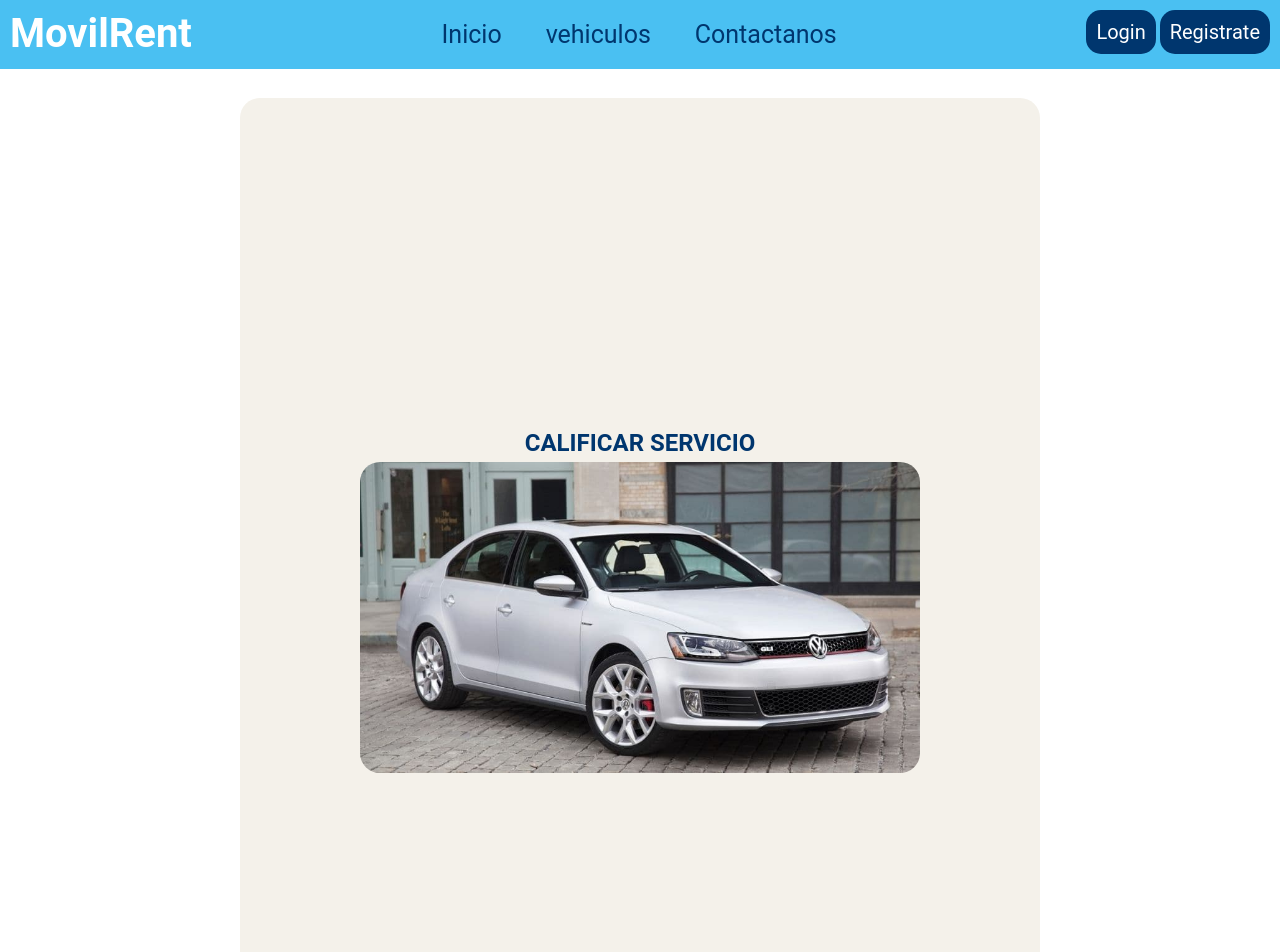
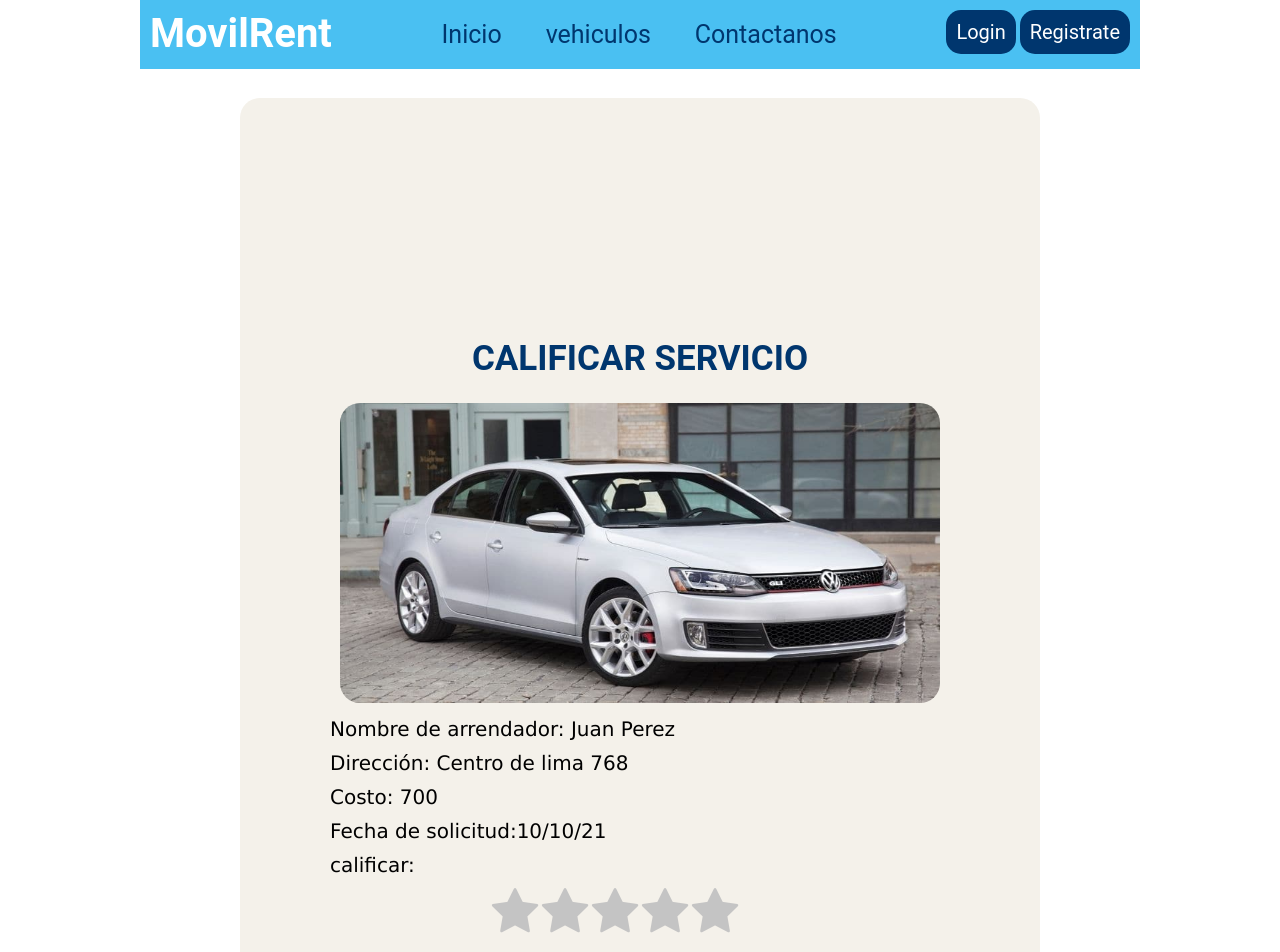
Before and after one commit to ArmandoLluen/MovilRent, a website: page public_html/CalificarServicio.html in a window 1280 px wide. Shown: the top 952 px of the page. Drawn offline with nearby package versions, Linux system fonts and the light colour scheme; a script that the page names is missing.

Commit message:
estrellas añadidas

```diff
--- a/public_html/CalificarEstilo.css
+++ b/public_html/CalificarEstilo.css
@@ -19,8 +19,9 @@ body{
    align-items: center;
    place-items:center;
    text-align: center;
+   max-width: 1000px;
+   margin:auto;
 }
-
 
 .contenedor{
     display: block;
@@ -33,58 +34,64 @@ body{
     margin:10px auto 1px auto;
     text-align: center;
 
+
 }
 .contenedor h2{
+    font-size: 35px;
     color: #00366E;
     margin: 10px auto 5px  auto;
 }
 .contenedor img{
-  border-radius: 20px;
-  width:  70%;
-  height: 70%;
+    border-radius: 20px;
+    width:  600px;
+    height: 300px;
+    margin-bottom: 10px;
+}
+.contenedor p{
+    font-family: verdana;
+    font-size: 20px;
+    margin-left: 90px;
+    margin-bottom: 10px;
+    text-align: left;
 }
 
-.estiloServico{
-     padding: 0;
-     margin:0;
+.calificacion_estrellas {
+    margin-left: 250px;
+    position: absolute;
+    display: flex;
+    transform:rotateY(180deg);
+    float: right;
 }
-
-
-.puntaje{
+.calificacion_estrellas input{
+    display: none;
 }
-
-.puntaje label{
-   display:inline-block;
-    cursor:pointer;
+.calificacion_estrellas label{
+    display: block;
+    cursor: pointer;
     width: 50px;
 }
-
-.contenedor .calificaciónTexto .puntaje input{
-   display:none;
-}
-
-.puntaje label{
+.calificacion_estrellas label:before{
     content: '\f005';
     font-family: fontAwesome;
-    font-size:50px;
-    padding: 10px;
-    float:center;
-    color: gray;
-    transition: all 0.5s ease;
-
+    position: relative;
+    display: block;
+    font-size: 50px;
+    color: #C4C4C4;
 }
-input:not(:checked) label:hover,
-input:not(:checked) label:hover label{
-    color:black;
+.calificacion_estrellas label:after{
+    content: '\f005';
+    font-family: fontAwesome;
+    position: absolute;
+    display: block;
+    font-size: 50px;
+    color: #146B90;
+    opacity: 0;
+    top: 0;
+    transition: .5s;
+    text-shadow: 0 2px 5px rgba(0,0,0,.5);
 }
-input::checked label{
-    color:blue;
+.calificacion_estrellas label:hover:after,
+.calificacion_estrellas label:hover ~ label:after,
+.calificacion_estrellas input:checked ~ label:after{
+    opacity:1;
 }
-input #5starServicio:checked label{
-    color:yellow;
-    text-shadow: 0 0 20px #952;
-}
-
-input:checked -foorm{
-    dislpay:block;
-}
--- a/public_html/CalificarServicio.html
+++ b/public_html/CalificarServicio.html
@@ -7,8 +7,8 @@ and open the template in the editor.
 <html>
     <head>
         <link rel="stylesheet" href="CalificarEstilo.css" type="text/css"/>
+        <link rel="stylesheet" href="https://cdnjs.cloudflare.com/ajax/libs/font-awesome/4.7.0/css/font-awesome.min.css">
         <title>MovilRent </title>
-        <link rel="stylesheet" href="https://stackpath.bootstrapcdn.com/font-awesome/4.7.0/css/font-awesome.min.css">
         <meta charset="UTF-8">
     </head>
     <body>
@@ -23,51 +23,22 @@ and open the template in the editor.
 
         <section>
             <div class="contenedor">
-
-                <div class="estiloServico">
-
-                   <h2>CALIFICAR SERVICIO</h2>
-                   <img src="fotos/auto001.jpg" alt="contenedor">
-
-                    <div class="calificaciónTexto">
-
-
-                            <script type="text/javascript">(function(d, t, e, m){
-
-                                        // Async Rating-Widget initialization.
-                                        window.RW_Async_Init = function(){
-
-                                            RW.init({
-                                                huid: "480797",
-                                                uid: "42e97c6e96ec24ae8e38ca405693be45",
-                                                source: "website",
-                                                options: {
-                                                    "advanced": {
-                                                        "layout": {},
-                                                        "font": {}
-                                                    },
-                                                    "size": "",
-                                                    "style": "crystal_blue",
-                                                    "isDummy": false
-                                                }
-                                            });
-                                            RW.render();
-                                        };
-                                            // Append Rating-Widget JavaScript library.
-                                        var rw, s = d.getElementsByTagName(e)[0], id = "rw-js",
-                                            l = d.location, ck = "Y" + t.getFullYear() +
-                                            "M" + t.getMonth() + "D" + t.getDate(), p = l.protocol,
-                                            f = ((l.search.indexOf("DBG=") > -1) ? "" : ".min"),
-                                            a = ("https:" == p ? "secure." + m + "js/" : "js." + m);
-                                        if (d.getElementById(id)) return;
-                                        rw = d.createElement(e);
-                                        rw.id = id; rw.async = true; rw.type = "text/javascript";
-                                        rw.src = p + "//" + a + "external" + f + ".js?ck=" + ck;
-                                        s.parentNode.insertBefore(rw, s);
-                                        }(document, new Date(), "script", "rating-widget.com/"));</script>
-
-                        <div class="rw-ui-container"></div>
-                    </div>
+                <br>
+                <h2>CALIFICAR SERVICIO</h2>
+                <br>
+                <img src="fotos/auto001.jpg" alt="contenedor">
+                <br>
+                <p>Nombre de arrendador: Juan Perez<br></p>
+                <p>Dirección: Centro de lima 768<br></p>
+                <p>Costo: 700<br></p>
+                <p>Fecha de solicitud:10/10/21<br></p>
+                <p>calificar: <br> </p>
+                <div class="calificacion_estrellas">
+                    <input type="radio" name="estrella" id="estrella1"><label for="estrella1"></label>
+                    <input type="radio" name="estrella" id="estrella2"><label for="estrella2"></label>
+                    <input type="radio" name="estrella" id="estrella3"><label for="estrella3"></label>
+                    <input type="radio" name="estrella" id="estrella4"><label for="estrella4"></label>
+                    <input type="radio" name="estrella" id="estrella5"><label for="estrella5"></label>
                 </div>
             </div>
 
```
